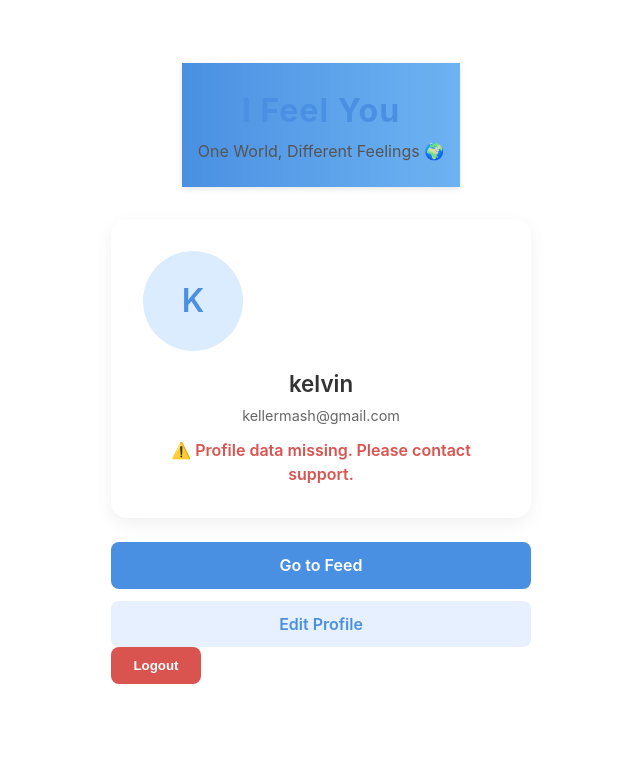
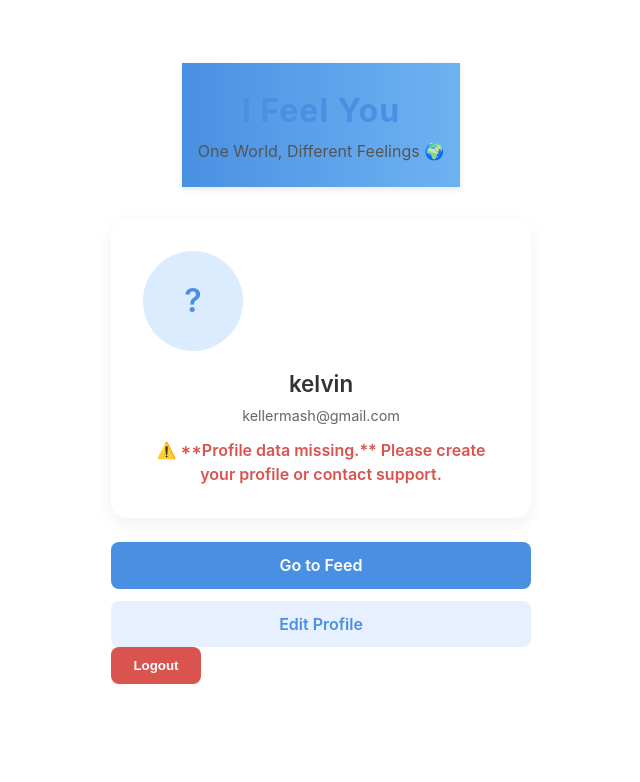
Before and after one commit to 2keller/capstoneProject_l_feel, a Django app: page / in a window 1280 px wide. Shown: the part 214-996 px from the top of the page, without its empty margins (319-959 px from the left). Run offline with Django 5.2, Linux system fonts and the light colour scheme; a user stored in the database is signed in.

```diff
--- a/core/templates/core/homepage.html
+++ b/core/templates/core/homepage.html
@@ -13,15 +13,30 @@
     <section class="profile-section">
         <div class="profile-card">
             <div class="avatar-wrapper">
-        {% if user.profile and user.profile.avatar %}
+
+                {% comment %} 💡 CRITICAL FIX: Check if the Profile exists first {% endcomment %}
+                {% if user.profile %}
+                    {% if user.profile.avatar %}
                         <img src="{{ user.profile.avatar.url }}" alt="Avatar" class="avatar-img">
                     {% else %}
                         <div class="avatar-placeholder">{{ user.username|first|upper }}</div>
                     {% endif %}
+                {% else %}
+                    {# Default placeholder if no profile object exists at all #}
+                    <div class="avatar-placeholder">?</div>
+                {% endif %}
             </div>
 
             <h2 class="username">{{ user.username }}</h2>
-      <p class="email">{{ user.email }}</p>
+
+            <p class="email">
+                {% comment %} Guard against missing user.email if using non-standard auth {% endcomment %}
+                {% if user.email %}
+                    {{ user.email }}
+                {% else %}
+                    Email not available
+                {% endif %}
+            </p>
 
             {% if user.profile %}
                 <p class="bio {% if not user.profile.bio %}empty{% endif %}">
@@ -31,12 +46,14 @@
                     <p class="dob">🎂 {{ user.profile.date_of_birth }}</p>
                 {% endif %}
             {% else %}
-        <p class="error-text">⚠️ Profile data missing. Please contact support.</p>
+                {# Display a prompt if the Profile model is missing for the user #}
+                <p class="error-text">⚠️ **Profile data missing.** Please create your profile or contact support.</p>
             {% endif %}
         </div>
 
         <div class="button-group">
             <a href="{% url 'feed' %}" class="btn primary">Go to Feed</a>
+            {# NOTE: Ensure you have a URL pattern named 'edit_profile' defined #}
             <a href="{% url 'edit_profile' %}" class="btn secondary">Edit Profile</a>
         </div>
 
```
Lines whose indentation alone changed are shown as unchanged.
